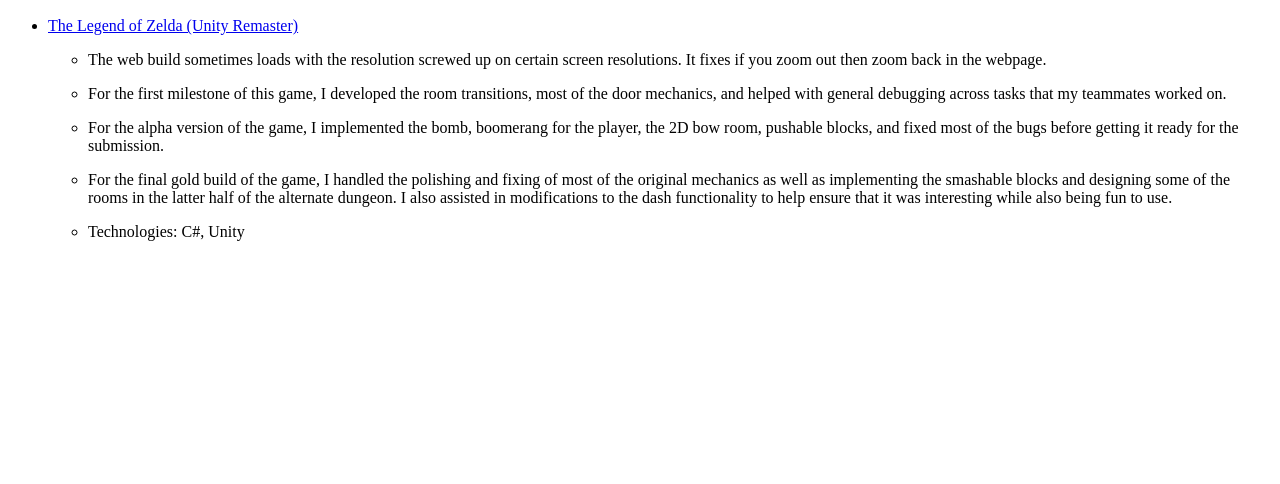
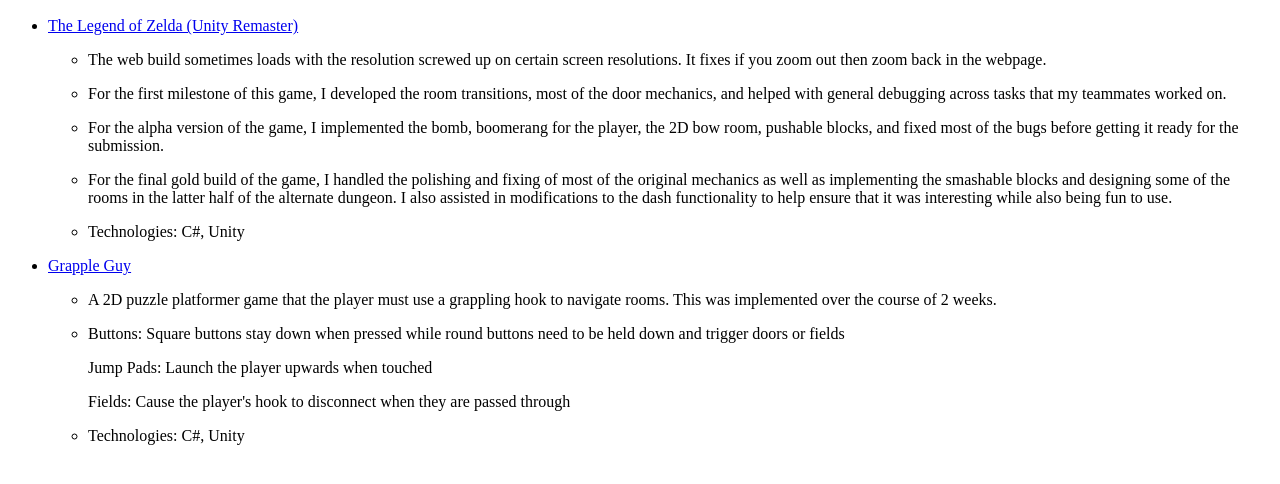
Before and after one commit to RyanWilson20/RyanWilson20.github.io, a plain HTML site: page index.html in a window 1280 px wide. Shown: the part 96-580 px from the top of the page. Drawn offline with Linux system fonts and the light colour scheme.

Commit message:
Updated to include Grapple Guy

```diff
--- a/index.html
+++ b/index.html
@@ -24,5 +24,20 @@
         </li>
     </ul>
 </li>
+<li> <a href="https://ryanwi.itch.io/grappleguy">Grapple Guy</a>
+    <ul>
+        <li>
+            <p>A 2D puzzle platformer game that the player must use a grappling hook to navigate rooms. This was implemented over the course of 2 weeks.</p>
+        </li>
+        <li>
+            <p>Buttons: Square buttons stay down when pressed while round buttons need to be held down and trigger doors or fields</p>
+            <p>Jump Pads: Launch the player upwards when touched</p>
+            <p>Fields: Cause the player's hook to disconnect when they are passed through</p>
+        </li>
+        <li>
+            <p>Technologies: C#, Unity</p>
+        </li>
+    </ul>
+</li>
 </ul>
 </html>
```
